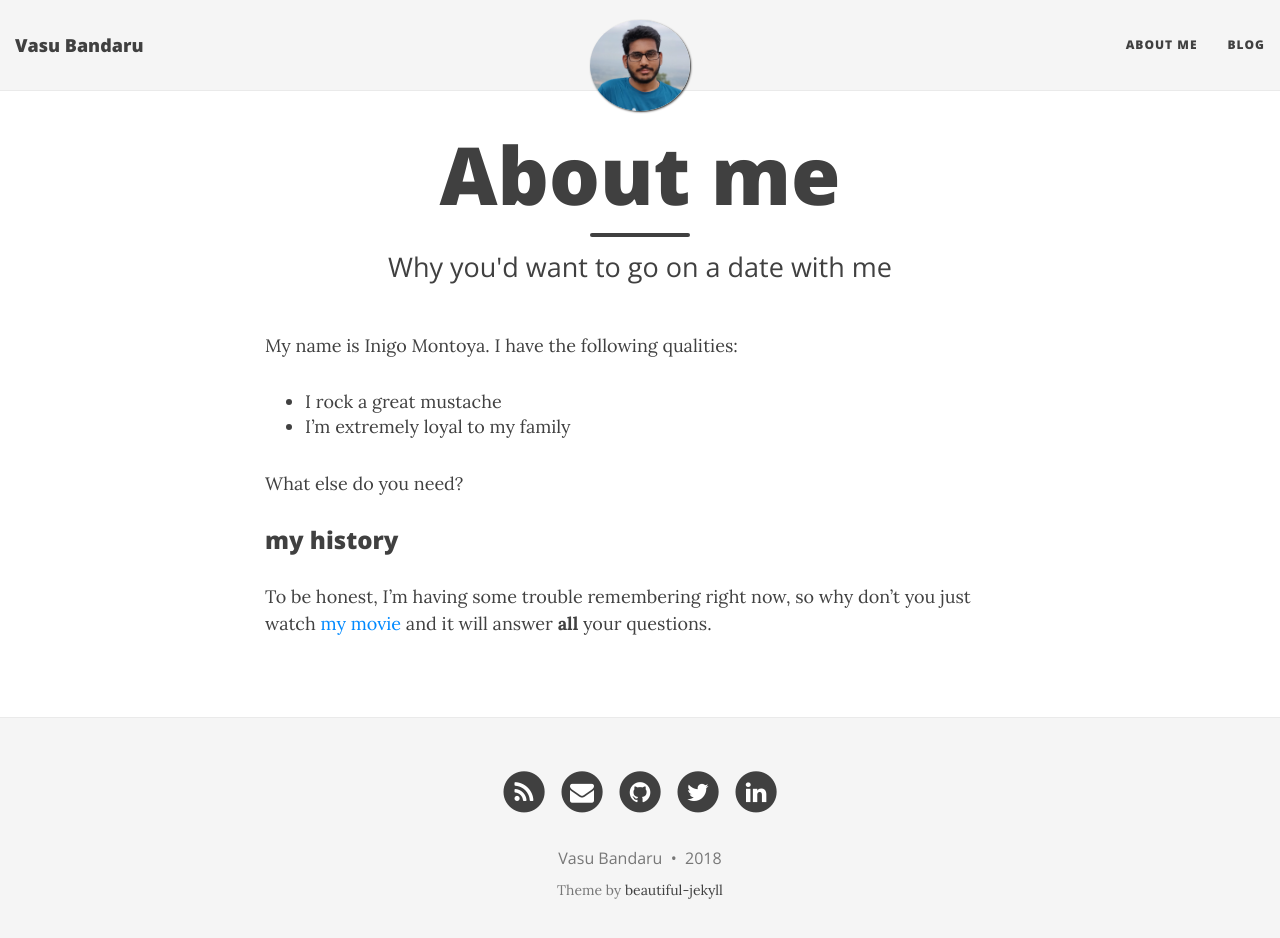
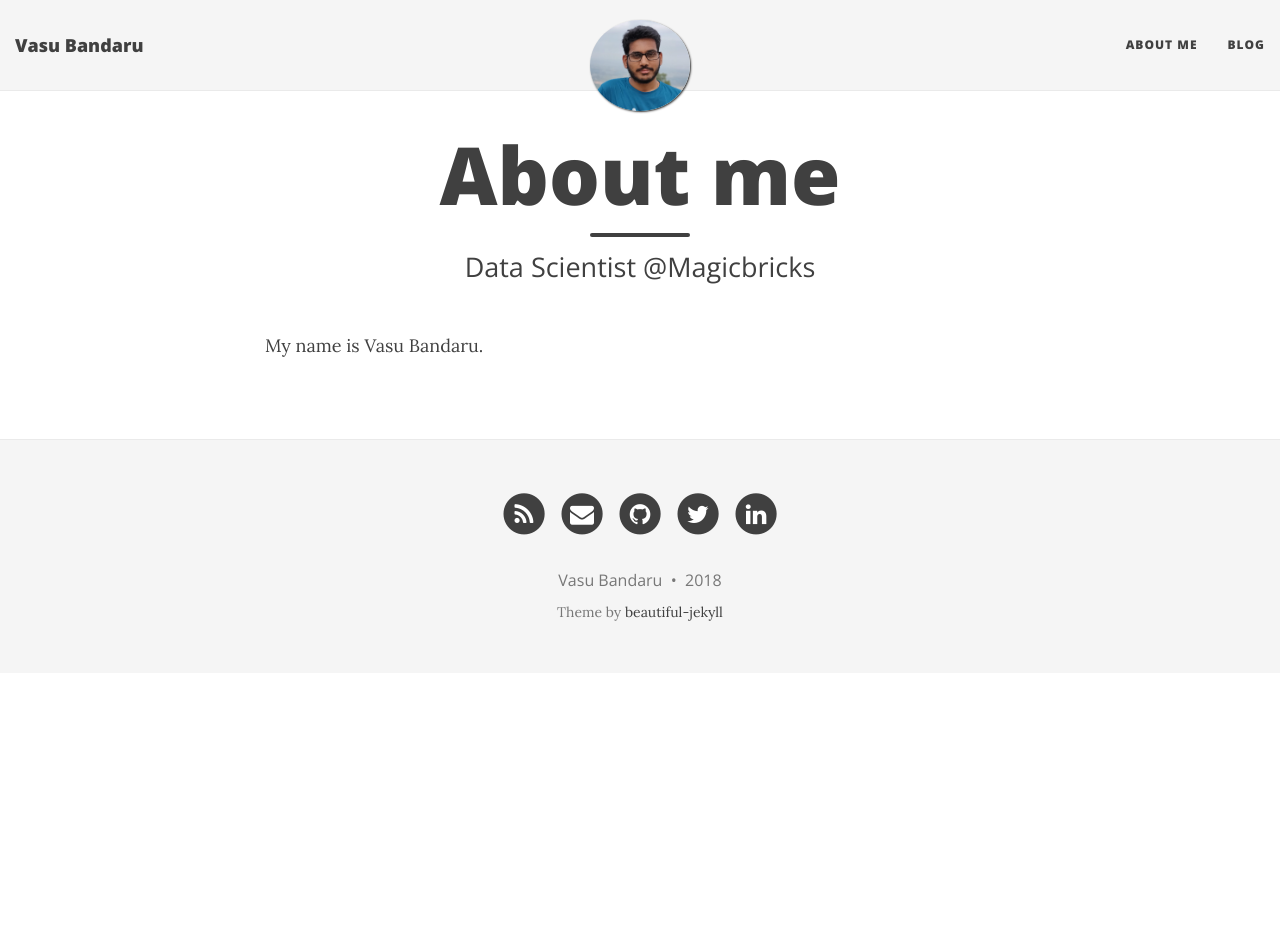
Before and after one commit to vasubandaru/vasubandaru.github.io, a Jekyll site: the page built from aboutme.md, in a window 1280 px wide and 951 px high. Shown: the top 938 px of the window. Built offline with Jekyll 4.4.1, drawn with Linux system fonts in a browser that asks for light colours; nearby versions of some CDN libraries.

Commit message:
Update aboutme.md

```diff
--- a/aboutme.md
+++ b/aboutme.md
@@ -1,16 +1,7 @@
 ---
 layout: page
 title: About me
-subtitle: Why you'd want to go on a date with me
+subtitle: Data Scientist @Magicbricks
 ---
 
-My name is Inigo Montoya. I have the following qualities:
-
-- I rock a great mustache
-- I'm extremely loyal to my family
-
-What else do you need?
-
-### my history
-
-To be honest, I'm having some trouble remembering right now, so why don't you just watch [my movie](http://en.wikipedia.org/wiki/The_Princess_Bride_%28film%29) and it will answer **all** your questions.
+My name is Vasu Bandaru.
```
